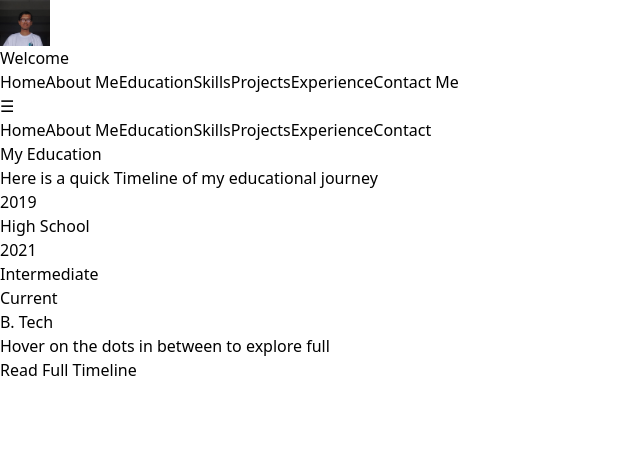
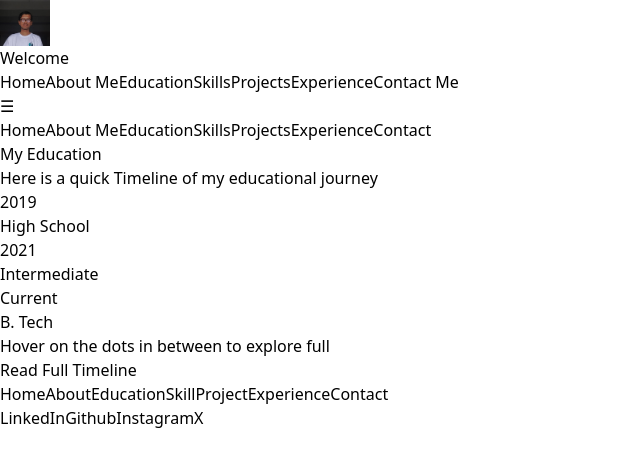
Before and after one commit to pankajkumarphe21/pankaj-kumar, a React (Vite) app: page /education in a window 1280 px wide. Shown: the top 466 px of the page, without its empty margins (0-640 px from the left). Built offline with nearby package versions, Linux system fonts and the light colour scheme.

Commit message:
footer added

```diff
--- a/src/App.jsx
+++ b/src/App.jsx
@@ -9,10 +9,9 @@ import Skills from "./Components/Skills";
 import Projects from "./Components/Projects";
 import Experience from "./Components/Experience";
 import SingleProject from "./Components/SingleProject";
-import { useSelector } from "react-redux";
+import Footer from "./Components/Footer";
 
 const App = () => {
-  const index=useSelector(state=>state.index)
   return (
     <div>
       <BrowserRouter>
@@ -24,9 +23,10 @@ const App = () => {
           <Route path="/education" element={<Education/>} />
           <Route path="/skills" element={<Skills/>} />
           <Route path="/projects" element={<Projects/>} />
-          <Route path="/singleproject" element={<SingleProject index={index}  />} />
+          <Route path="/singleproject" element={<SingleProject/>} />
           <Route path="/experience" element={<Experience/>} />
         </Routes>
+        <Footer/>
       </BrowserRouter>
     </div>
   );
--- a/src/Components/Contact.jsx
+++ b/src/Components/Contact.jsx
@@ -22,27 +22,27 @@ const Contact = () => {
         <div className='flex justify-center gap-[40px]'>
         <a href="tel:+917751016519" className="h-[86px] w-[96px] text-white hover:scale-105 border-2 rounded-lg flex flex-col items-center">
               <IoMdCall className="mt-[16px] text-[24px]" />
-              <a href="tel:+917751016519" className="mt-[9px] text-sm">Fix A Call</a>
+              <span className="mt-[9px] text-sm">Fix A Call</span>
             </a>
             <a href="https://github.com/pankajkumarphe21" target='_blank' className="h-[86px] w-[96px] text-white hover:scale-105 border-2 rounded-lg flex flex-col items-center">
               <FaGithub className="mt-[16px] text-[24px]" />
-              <a href="https://github.com/pankajkumarphe21" target='_blank' className="mt-[9px] text-sm">Github</a>
+              <span className="mt-[9px] text-sm">Github</span>
             </a>
         </div>
         <div className='flex justify-center gap-[40px]'>
             <a href="https://www.linkedin.com/in/pankaj-kumar-81bb84229/" target='_blank' className="h-[86px] w-[96px] text-white hover:scale-105 border-2 rounded-lg flex flex-col items-center">
               <FaLinkedin className="mt-[16px] text-[24px]" />
-              <a href="https://www.linkedin.com/in/pankaj-kumar-81bb84229/" target='_blank' className="mt-[9px] text-sm">LinkedIn</a>
+              <span className="mt-[9px] text-sm">LinkedIn</span>
             </a>
             <a href="https://www.instagram.com/pankaj_2002_22/" target='_blank' className="h-[86px] w-[96px] text-white hover:scale-105 border-2 rounded-lg flex flex-col items-center">
               <BsInstagram className="mt-[16px] text-[24px]" />
-              <a target='_blank' className="mt-[9px] text-sm">Instagram</a>
+              <span className="mt-[9px] text-sm">Instagram</span>
             </a>
             </div>
             <div className='flex justify-center mb-[30px]'>
             <a href="https://x.com/pankaj3k3" target='_blank' className="h-[86px] w-[96px] text-white hover:scale-105 border-2 rounded-lg flex flex-col items-center">
               <FaTwitter className="mt-[16px] text-[24px]" />
-              <a target='_blank' className="mt-[9px] text-sm">(X)</a>
+              <span className="mt-[9px] text-sm">(X)</span>
             </a>
             </div>
         </div>
--- /dev/null
+++ b/src/Components/Footer.jsx
@@ -0,0 +1,29 @@
+import React from 'react'
+import { Link } from 'react-router-dom'
+
+const Footer = () => {
+  return (
+    <div className='mt-[20px] sm:hidden mb-[20px]'>
+      <div className="h-[1px] w-[100%] bg-white mb-[20px]"></div>
+      <div className="flex">
+      <div className='w-[50%] flex flex-col ml-[70px] text-sm gap-[12px]'>
+        <Link to='/'>Home</Link>
+        <Link to='/about'>About</Link>
+        <Link to='/education'>Education</Link>
+        <Link to='/skills'>Skill</Link>
+        <Link to='/projects'>Project</Link>
+        <Link to='/experience'>Experience</Link>
+        <Link to='/contact'>Contact</Link>
+      </div>
+      <div className='w-[50%] flex flex-col gap-[12px] text-sm'>
+        <a target='_blank' href="https://www.linkedin.com/in/pankaj-kumar-81bb84229/">LinkedIn</a>
+        <a target='_blank' href="https://github.com/pankajkumarphe21">Github</a>
+        <a target='_blank' href="https://www.instagram.com/pankaj_2002_22/">Instagram</a>
+        <a target='_blank' href="https://x.com/pankaj3k3">X</a>
+      </div>
+      </div>
+    </div>
+  )
+}
+
+export default Footer
--- a/src/Components/SingleProject.jsx
+++ b/src/Components/SingleProject.jsx
@@ -3,8 +3,10 @@ import { projects } from "./Projects";
 import { Link } from "react-router-dom";
 import { FaGithub } from "react-icons/fa6";
 import { TbWorld } from "react-icons/tb";
+import { useSelector } from "react-redux";
 
-const SingleProject = ({index}) => {
+const SingleProject = () => {
+  const index=useSelector(state=>state.index)
   const project=projects[index]
   return (
     <div className="flex justify-center max-sm:h-[1000px] h-[590px] mt-[90px]">
--- a/src/parts/Highlights.jsx
+++ b/src/parts/Highlights.jsx
@@ -1,15 +1,20 @@
-import React from 'react'
+import React, { useState } from 'react'
 import {projects} from './../Components/Projects'
+import { Link } from 'react-router-dom'
+import { useDispatch } from 'react-redux'
+import { updateIndex } from '../features/project/projectSlice'
 
-const Card=({projects})=>{
+
+const Card=({projects,index})=>{
+  const dispatch=useDispatch()
   return (
-    <div className={`bg-[url('${projects.img}')] rounded-sm relative bg-no-repeat h-[246px] w-[376px]`}>
+    <div className={`bg-[url("${projects.img}")] rounded-sm relative bg-no-repeat h-[246px] w-[376px]`}>
     <div className='absolute top-0 bg-zinc-800 opacity-80 h-[246px] w-[376px] '>
 
     </div>
     <div className='absolute font-extrabold top-0 h-[246px] w-[376px] flex flex-col justify-center items-center'>
     <p>{projects.heading}</p>
-    <div className='mt-[6px] h-[26px] w-[160px] rounded-lg font-light flex justify-center items-center border-[1px]'>Click to see Details</div>
+    <Link to='/singleProject' onClick={()=>{dispatch(updateIndex(index))}} className='mt-[6px] h-[26px] w-[160px] rounded-lg font-light flex justify-center items-center border-[1px]'>Click to see Details</Link>
     </div>
   </div>
   )
@@ -24,7 +29,7 @@ const Highlights = () => {
     {
       projects.slice(0,3).map((val,i)=>{
         return (
-          <Card key={i} projects={val}/>
+          <Card key={i} projects={val} index={i}/>
         )
       })
     }
```
Also changed, not shown: src/Components/Education.jsx (+26 -16 lines), public/icons8-delete copy.svg (renamed from public/icons8-delete.svg).
